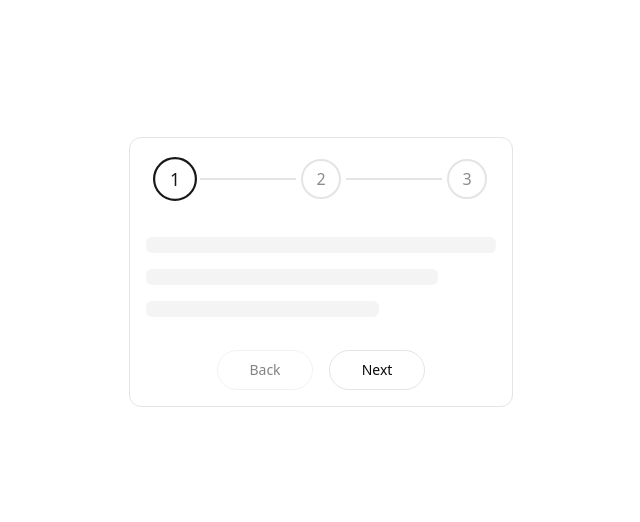
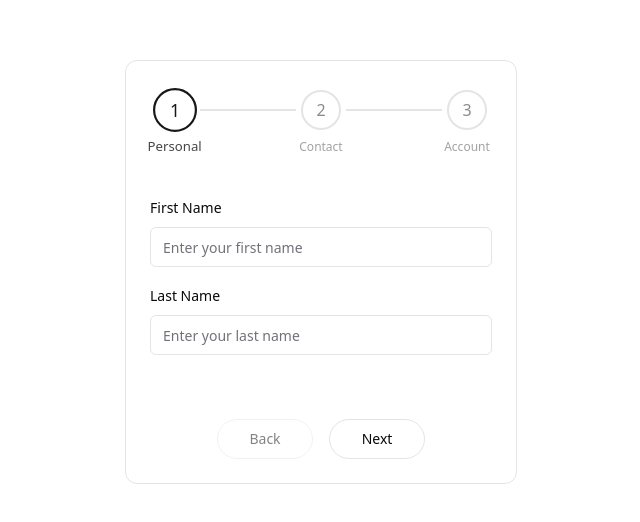
Before and after one commit to sepidsoroush/Stepper, a React (Vite) app: page / in a window 1280 px wide. Shown: the part 128-650 px from the top of the page, without its empty margins (319-959 px from the left). Built offline with nearby package versions, Linux system fonts and the light colour scheme.

Commit message:
update dummy content to a more realistic form

```diff
--- a/package.json
+++ b/package.json
@@ -10,6 +10,7 @@
     "preview": "vite preview"
   },
   "dependencies": {
+    "@radix-ui/react-label": "^2.1.2",
     "@radix-ui/react-slot": "^1.1.0",
     "@types/canvas-confetti": "^1.6.4",
     "canvas-confetti": "^1.9.3",
--- a/src/components/Stepper.tsx
+++ b/src/components/Stepper.tsx
@@ -4,6 +4,8 @@
 import { Button } from "@/components/ui/button";
 import Confetti from "@/components/ui/confetti";
 import { RotateCcw } from "lucide-react";
+import { Input } from "@/components/ui/input";
+import { Label } from "@/components/ui/label";
 
 const StepperDemo = () => {
   const totalSteps = 3;
@@ -20,27 +22,32 @@
 
   return (
     <div className="w-full h-[50vh] flex justify-center items-center">
-      <div className="border p-4 rounded-xl dark:border-secondary/50 overflow-hidden mx-4 min-w-80 md:min-w-96 h-[270px] flex flex-col justify-between">
+      <div className="border p-6 rounded-xl dark:border-secondary/50 overflow-hidden mx-4 min-w-80 md:min-w-96 min-h-[270px] flex flex-col justify-between">
         {isCompleted ? (
           <CompletionView onRestart={handleRestart} />
         ) : (
           <>
             <StepperIndicator activeStep={activeStep} totalSteps={totalSteps} />
 
-            <AnimatePresence initial={false}>
+            <div className="relative h-[200px] my-8">
+              <AnimatePresence mode="wait" initial={false}>
                 <motion.div
                   key={activeStep}
-                initial={{ x: direction === "left" ? 300 : -300 }}
-                animate={{ x: 0 }}
+                  initial={{ x: direction === "left" ? 300 : -300, opacity: 0, position: "absolute", width: "100%" }}
+                  animate={{ x: 0, opacity: 1 }}
+                  exit={{ x: direction === "left" ? -300 : 300, opacity: 0 }}
                   transition={{
-                  ease: "easeOut",
+                    ease: "easeInOut",
                     duration: 0.3,
                   }}
+                  className="z-0"
                 >
                   {getStepContent(activeStep, totalSteps)}
                 </motion.div>
               </AnimatePresence>
+            </div>
 
+            <div className="relative z-10">
               <StepperButtons
                 activeStep={activeStep}
                 maxSteps={totalSteps}
@@ -48,6 +55,7 @@
                 onBack={handleBack}
                 onDone={handleDone}
               />
+            </div>
           </>
         )}
       </div>
@@ -57,12 +65,87 @@
 
 export default StepperDemo;
 
+interface StepperIndicatorProps {
+  activeStep: number;
+  totalSteps: number;
+}
+
+const stepTitles = ["Personal", "Contact", "Account"];
+
 function getStepContent(step: number, totalSteps: number) {
   if (step > 0 && step <= totalSteps) {
     return <DummyContent step={step} />;
   }
   return "Unknown step";
 }
+
+const StepperIndicator = ({
+  activeStep,
+  totalSteps,
+}: StepperIndicatorProps) => {
+  const steps = Array.from({ length: totalSteps }, (_, index) => index + 1);
+
+  return (
+    <AnimatePresence initial={false}>
+      <div className="flex justify-center items-start">
+        {steps.map((step) => (
+          <Fragment key={step}>
+            <div className="flex flex-col items-center">
+              <motion.div
+                animate={{
+                  scale: step === activeStep ? 1.1 : 1,
+                }}
+                transition={{
+                  type: "spring",
+                  stiffness: 300,
+                  damping: 20,
+                }}
+                className={cn(
+                  "w-8 h-8 md:w-10 md:h-10 flex justify-center items-center m-[5px] border-2 rounded-full dark:border-secondary/50 text-primary/50 dark:text-secondary/50",
+                  step < activeStep &&
+                    "border-primary bg-primary dark:bg-secondary text-primary-foreground dark:text-primary",
+                  step === activeStep &&
+                    "border-primary dark:border-secondary text-primary dark:text-secondary transition delay-300 ease-in-out duration-300"
+                )}
+              >
+                {step >= activeStep ? step : <CheckIcon className="h-5 w-5" />}
+              </motion.div>
+              <motion.span
+                animate={{
+                  scale: step === activeStep ? 1.1 : 1,
+                  opacity: step <= activeStep ? 1 : 0.5,
+                }}
+                className="text-xs mt-1 font-medium text-primary/80 dark:text-secondary/80"
+              >
+                {stepTitles[step - 1]}
+              </motion.span>
+            </div>
+            {step !== totalSteps && (
+              <div className="relative w-24 h-[2px] mt-6">
+                <div
+                  className={cn(
+                    "absolute inset-0 bg-border dark:bg-secondary dark:opacity-50"
+                  )}
+                />
+                <motion.div
+                  animate={{ width: step <= activeStep - 1 ? "100%" : "0%" }}
+                  transition={{
+                    type: "tween",
+                    ease: "easeOut",
+                    duration: 0.3,
+                  }}
+                  className={cn(
+                    "absolute inset-0 bg-primary dark:bg-secondary"
+                  )}
+                />
+              </div>
+            )}
+          </Fragment>
+        ))}
+      </div>
+    </AnimatePresence>
+  );
+};
 
 const CompletionView = ({ onRestart }: { onRestart: () => void }) => (
   <motion.div
@@ -78,8 +161,9 @@
         I hope you have fun using this component. Please feel free to
       </span>{" "}
       <a
+        target="_blank"
         className="hover:text-emerald-500"
-        href="mailto:s.soroush2012@gmail.com"
+        href="https://sepidev.vercel.app/"
       >
         reach me
       </a>
@@ -95,7 +179,56 @@
   </motion.div>
 );
 
-// StepperButtons
+interface DummyContentProps {
+  step: number;
+}
+
+const DummyContent = ({ step }: DummyContentProps) => {
+  switch (step) {
+    case 1:
+      return (
+        <div className="space-y-4 py-2">
+          <div className="space-y-2">
+            <Label htmlFor="firstName">First Name</Label>
+            <Input id="firstName" placeholder="Enter your first name" />
+          </div>
+          <div className="space-y-2">
+            <Label htmlFor="lastName">Last Name</Label>
+            <Input id="lastName" placeholder="Enter your last name" />
+          </div>
+        </div>
+      );
+    case 2:
+      return (
+        <div className="space-y-4 py-2">
+          <div className="space-y-2">
+            <Label htmlFor="email">Email</Label>
+            <Input id="email" type="email" placeholder="Enter your email" />
+          </div>
+          <div className="space-y-2">
+            <Label htmlFor="phone">Phone</Label>
+            <Input id="phone" type="tel" placeholder="Enter your phone number" />
+          </div>
+        </div>
+      );
+    case 3:
+      return (
+        <div className="space-y-4 py-2">
+          <div className="space-y-2">
+            <Label htmlFor="username">Username</Label>
+            <Input id="username" placeholder="Choose a username" />
+          </div>
+          <div className="space-y-2">
+            <Label htmlFor="password">Password</Label>
+            <Input id="password" type="password" placeholder="Choose a password" />
+          </div>
+        </div>
+      );
+    default:
+      return <div>Unknown step</div>;
+  }
+};
+
 interface StepperButtonsProps {
   activeStep: number;
   maxSteps: number;
@@ -139,70 +272,6 @@
   </div>
 );
 
-// StepperIndicator
-
-interface StepperIndicatorProps {
-  activeStep: number;
-  totalSteps: number;
-}
-
-const StepperIndicator = ({
-  activeStep,
-  totalSteps,
-}: StepperIndicatorProps) => {
-  const steps = Array.from({ length: totalSteps }, (_, index) => index + 1);
-
-  return (
-    <AnimatePresence initial={false}>
-      <div className="flex justify-center items-center">
-        {steps.map((step) => (
-          <Fragment key={step}>
-            <motion.div
-              animate={{
-                scale: step === activeStep ? 1.1 : 1,
-              }}
-              transition={{
-                type: "spring",
-                stiffness: 300,
-                damping: 20,
-              }}
-              className={cn(
-                "w-8 h-8 md:w-10 md:h-10 flex justify-center items-center m-[5px] border-2 rounded-full dark:border-secondary/50 text-primary/50 dark:text-secondary/50",
-                step < activeStep &&
-                  "border-primary bg-primary dark:bg-secondary text-primary-foreground dark:text-primary",
-                step === activeStep &&
-                  "border-primary dark:border-secondary text-primary dark:text-secondary transition delay-300 ease-in-out duration-300"
-              )}
-            >
-              {step >= activeStep ? step : <CheckIcon className="h-5 w-5" />}
-            </motion.div>
-            {step !== totalSteps && (
-              <div className="relative w-24 h-[2px]">
-                <div
-                  className={cn(
-                    "absolute inset-0 bg-border dark:bg-secondary dark:opacity-50"
-                  )}
-                />
-                <motion.div
-                  animate={{ width: step <= activeStep - 1 ? "100%" : "0%" }}
-                  transition={{
-                    type: "tween",
-                    ease: "easeOut",
-                    duration: 0.3,
-                  }}
-                  className={cn(
-                    "absolute inset-0 bg-primary dark:bg-secondary"
-                  )}
-                />
-              </div>
-            )}
-          </Fragment>
-        ))}
-      </div>
-    </AnimatePresence>
-  );
-};
-
 function CheckIcon(props: ComponentProps<"svg">) {
   return (
     <svg
@@ -229,52 +298,32 @@
   );
 }
 
-//DummyContent
-
-const DummyContent = ({ step }: { step: number }) => {
-  const divs = [
-    { id: 1, width: "w-full" },
-    { id: 2, width: "w-5/6" },
-    { id: 3, width: "w-4/6" },
-  ];
-
-  const orderedDivs = [...divs];
-  const startIndex = step - 1;
-  const rotatedDivs = [
-    ...orderedDivs.slice(startIndex),
-    ...orderedDivs.slice(0, startIndex),
-  ];
-
-  return (
-    <div className="my-8 space-y-4">
-      {rotatedDivs.map((div) => (
-        <div key={div.id} className={`rounded-md bg-muted h-4 ${div.width}`} />
-      ))}
-    </div>
-  );
-};
-
-// useStepper hook
-const useStepper = (maxSteps: number) => {
+function useStepper(maxSteps: number) {
   const [activeStep, setActiveStep] = useState(1);
-  const [direction, setDirection] = useState<"left" | "right">("left");
+  const [direction, setDirection] = useState<"left" | "right">("right");
   const [isCompleted, setIsCompleted] = useState(false);
 
   const handleNext = () => {
+    if (activeStep < maxSteps) {
       setDirection("left");
-    if (activeStep < maxSteps) setActiveStep((prev) => prev + 1);
+      setActiveStep((prev) => prev + 1);
+    }
   };
 
   const handleBack = () => {
+    if (activeStep > 1) {
       setDirection("right");
-    if (activeStep > 1) setActiveStep((prev) => prev - 1);
+      setActiveStep((prev) => prev - 1);
+    }
   };
 
-  const handleDone = () => setIsCompleted(true);
+  const handleDone = () => {
+    setIsCompleted(true);
+  };
 
   const handleRestart = () => {
+    setIsCompleted(false);
     setActiveStep(1);
-    setIsCompleted(false);
   };
 
   return {
@@ -286,4 +335,4 @@
     handleDone,
     handleRestart,
   };
-};
+}
--- a/src/components/dummy-content.tsx
+++ b/src/components/dummy-content.tsx
@@ -1,23 +1,54 @@
-const DummyContent = ({ step }: { step: number }) => {
-  const divs = [
-    { id: 1, width: "w-full" },
-    { id: 2, width: "w-5/6" },
-    { id: 3, width: "w-4/6" },
-  ];
+import { Input } from "./ui/input";
+import { Label } from "./ui/label";
 
-  const orderedDivs = [...divs];
-  const startIndex = step - 1;
-  const rotatedDivs = [
-    ...orderedDivs.slice(startIndex),
-    ...orderedDivs.slice(0, startIndex),
-  ];
+interface StepContentProps {
+  step: number;
+}
 
-  return (
-    <div className="my-8 space-y-4">
-      {rotatedDivs.map((div) => (
-        <div key={div.id} className={`rounded-md bg-muted h-4 ${div.width}`} />
-      ))}
-    </div>
-  );
+const DummyContent = ({ step }: StepContentProps) => {
+  switch (step) {
+    case 1:
+      return (
+        <div className="space-y-4 py-2">
+          <div className="space-y-2">
+            <Label htmlFor="firstName">First Name</Label>
+            <Input id="firstName" placeholder="Enter your first name" />
+          </div>
+          <div className="space-y-2">
+            <Label htmlFor="lastName">Last Name</Label>
+            <Input id="lastName" placeholder="Enter your last name" />
+          </div>
+        </div>
+      );
+    case 2:
+      return (
+        <div className="space-y-4 py-2">
+          <div className="space-y-2">
+            <Label htmlFor="email">Email</Label>
+            <Input id="email" type="email" placeholder="Enter your email" />
+          </div>
+          <div className="space-y-2">
+            <Label htmlFor="phone">Phone</Label>
+            <Input id="phone" type="tel" placeholder="Enter your phone number" />
+          </div>
+        </div>
+      );
+    case 3:
+      return (
+        <div className="space-y-4 py-2">
+          <div className="space-y-2">
+            <Label htmlFor="username">Username</Label>
+            <Input id="username" placeholder="Choose a username" />
+          </div>
+          <div className="space-y-2">
+            <Label htmlFor="password">Password</Label>
+            <Input id="password" type="password" placeholder="Choose a password" />
+          </div>
+        </div>
+      );
+    default:
+      return <div>Unknown step</div>;
+  }
 };
+
 export default DummyContent;
--- a/src/components/stepper-form.tsx
+++ b/src/components/stepper-form.tsx
@@ -21,27 +21,32 @@
   } = useStepper(totalSteps);
 
   return (
-    <div className="border p-4 rounded-xl dark:border-secondary/50 overflow-hidden mx-4 min-w-80 md:min-w-96 h-[270px] flex flex-col justify-between">
+    <div className="border p-6 rounded-xl dark:border-secondary/50 overflow-hidden mx-4 min-w-80 md:min-w-96 min-h-[270px] flex flex-col justify-between">
       {isCompleted ? (
         <CompletionView onRestart={handleRestart} />
       ) : (
         <>
           <StepperIndicator activeStep={activeStep} totalSteps={totalSteps} />
 
-          <AnimatePresence initial={false}>
+          <div className="relative h-[200px] my-8">
+            <AnimatePresence mode="wait" initial={false}>
               <motion.div
                 key={activeStep}
-              initial={{ x: direction === "left" ? 300 : -300 }}
-              animate={{ x: 0 }}
+                initial={{ x: direction === "left" ? 300 : -300, opacity: 0, position: "absolute", width: "100%" }}
+                animate={{ x: 0, opacity: 1 }}
+                exit={{ x: direction === "left" ? -300 : 300, opacity: 0 }}
                 transition={{
-                ease: "easeOut",
+                  ease: "easeInOut",
                   duration: 0.3,
                 }}
+                className="z-0"
               >
                 {getStepContent(activeStep, totalSteps)}
               </motion.div>
             </AnimatePresence>
+          </div>
 
+          <div className="relative z-10">
             <StepperButtons
               activeStep={activeStep}
               maxSteps={totalSteps}
@@ -49,6 +54,7 @@
               onBack={handleBack}
               onDone={handleDone}
             />
+          </div>
         </>
       )}
     </div>
@@ -78,8 +84,9 @@
         I hope you have fun using this component. Please feel free to
       </span>{" "}
       <a
+      target="_blank"
         className="hover:text-emerald-500"
-        href="mailto:s.soroush2012@gmail.com"
+        href="https://sepidev.vercel.app/"
       >
         reach me
       </a>
--- a/src/components/stepper-indicator.tsx
+++ b/src/components/stepper-indicator.tsx
@@ -7,6 +7,8 @@
   totalSteps: number;
 }
 
+const stepTitles = ["Personal", "Contact", "Account"];
+
 const StepperIndicator = ({
   activeStep,
   totalSteps,
@@ -15,9 +17,10 @@
 
   return (
     <AnimatePresence initial={false}>
-      <div className="flex justify-center items-center">
+      <div className="flex justify-center items-start">
         {steps.map((step) => (
           <Fragment key={step}>
+            <div className="flex flex-col items-center">
               <motion.div
                 animate={{
                   scale: step === activeStep ? 1.1 : 1,
@@ -37,8 +40,18 @@
               >
                 {step >= activeStep ? step : <CheckIcon className="h-5 w-5" />}
               </motion.div>
+              <motion.span
+                animate={{
+                  scale: step === activeStep ? 1.1 : 1,
+                  opacity: step <= activeStep ? 1 : 0.5,
+                }}
+                className="text-xs mt-1 font-medium text-primary/80 dark:text-secondary/80"
+              >
+                {stepTitles[step - 1]}
+              </motion.span>
+            </div>
             {step !== totalSteps && (
-              <div className="relative w-24 h-[2px]">
+              <div className="relative w-24 h-[2px] mt-6">
                 <div
                   className={cn(
                     "absolute inset-0 bg-border dark:bg-secondary dark:opacity-50"
--- /dev/null
+++ b/src/components/ui/input.tsx
@@ -0,0 +1,22 @@
+import * as React from "react"
+
+import { cn } from "@/lib/utils"
+
+const Input = React.forwardRef<HTMLInputElement, React.ComponentProps<"input">>(
+  ({ className, type, ...props }, ref) => {
+    return (
+      <input
+        type={type}
+        className={cn(
+          "flex h-10 w-full rounded-md border border-input bg-background px-3 py-2 text-base ring-offset-background file:border-0 file:bg-transparent file:text-sm file:font-medium file:text-foreground placeholder:text-muted-foreground focus-visible:outline-none focus-visible:ring-2 focus-visible:ring-ring focus-visible:ring-offset-2 disabled:cursor-not-allowed disabled:opacity-50 md:text-sm",
+          className
+        )}
+        ref={ref}
+        {...props}
+      />
+    )
+  }
+)
+Input.displayName = "Input"
+
+export { Input }
--- /dev/null
+++ b/src/components/ui/label.tsx
@@ -0,0 +1,24 @@
+import * as React from "react"
+import * as LabelPrimitive from "@radix-ui/react-label"
+import { cva, type VariantProps } from "class-variance-authority"
+
+import { cn } from "@/lib/utils"
+
+const labelVariants = cva(
+  "text-sm font-medium leading-none peer-disabled:cursor-not-allowed peer-disabled:opacity-70"
+)
+
+const Label = React.forwardRef<
+  React.ElementRef<typeof LabelPrimitive.Root>,
+  React.ComponentPropsWithoutRef<typeof LabelPrimitive.Root> &
+    VariantProps<typeof labelVariants>
+>(({ className, ...props }, ref) => (
+  <LabelPrimitive.Root
+    ref={ref}
+    className={cn(labelVariants(), className)}
+    {...props}
+  />
+))
+Label.displayName = LabelPrimitive.Root.displayName
+
+export { Label }
```
Also changed, not shown: 1 other file (tests, documents, lock files or other folders). Lines whose indentation alone changed are shown as unchanged.
